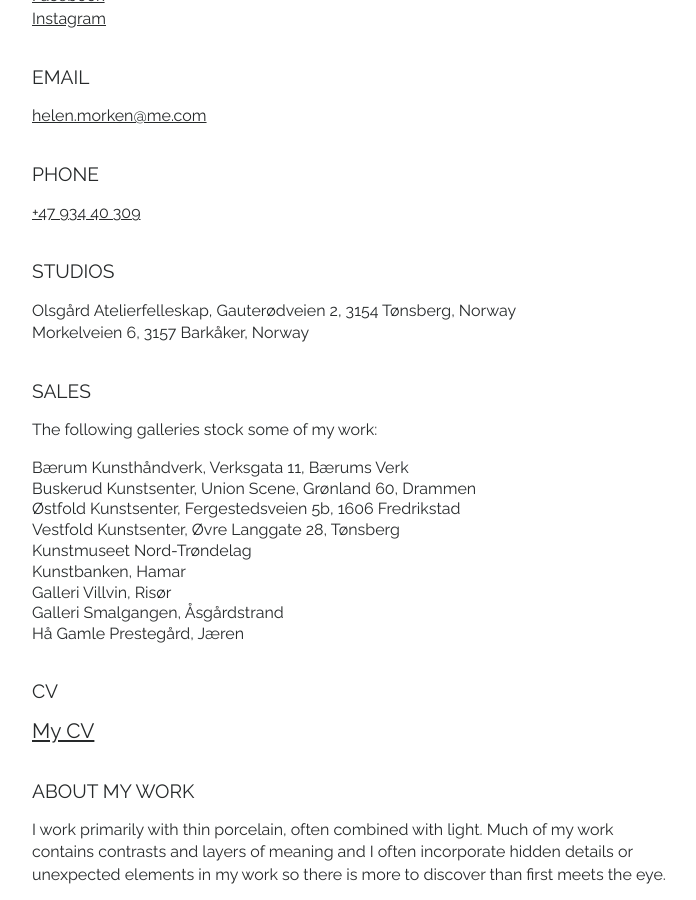
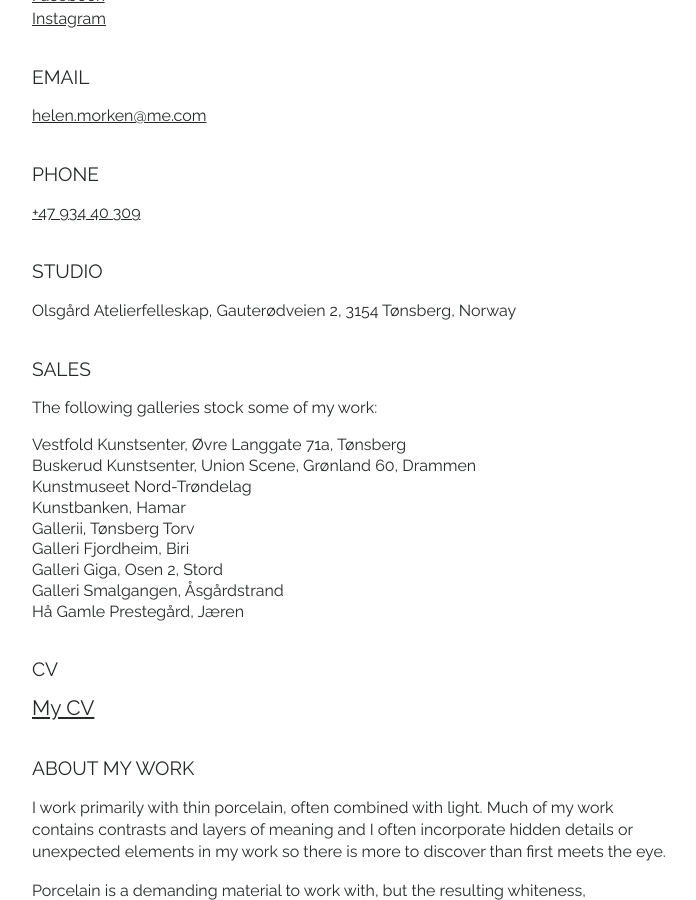
Before and after one commit to rebekkjm/helenmorkenno, a Jekyll site: the page built from about.md, in a window 1280 px wide and 900 px high, scrolled down 429 px. Shown: the whole window, without its empty margins (288-984 px from the left). Built offline with Jekyll 4.4.1, drawn with Linux system fonts in a browser that asks for light colours.

Commit message:
Updated sales list and studios

```diff
--- a/about.md
+++ b/about.md
@@ -15,19 +15,18 @@
 <h3>Phone</h3>
 [+47 934 40 309](tel:+4793440309)
 
-<h3>Studios</h3>
+<h3>Studio</h3>
 Olsgård Atelierfelleskap, Gauterødveien 2, 3154 Tønsberg, Norway
-Morkelveien 6, 3157 Barkåker, Norway
 
 <h3>Sales</h3>
 The following galleries stock some of my work:
-* Bærum Kunsthåndverk, Verksgata 11, Bærums Verk
+* Vestfold Kunstsenter, Øvre Langgate 71a, Tønsberg
 * Buskerud Kunstsenter, Union Scene, Grønland 60, Drammen
-* Østfold Kunstsenter, Fergestedsveien 5b, 1606 Fredrikstad
-* Vestfold Kunstsenter, Øvre Langgate 28, Tønsberg
 * Kunstmuseet Nord-Trøndelag
 * Kunstbanken, Hamar
-* Galleri Villvin, Risør
+* Gallerii, Tønsberg Torv
+* Galleri Fjordheim, Biri
+* Galleri Giga, Osen 2, Stord
 * Galleri Smalgangen, Åsgårdstrand
 * Hå Gamle Prestegård, Jæren
 
```
